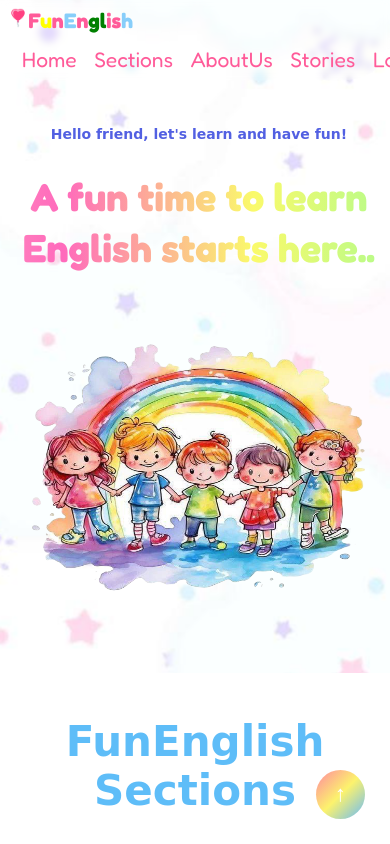
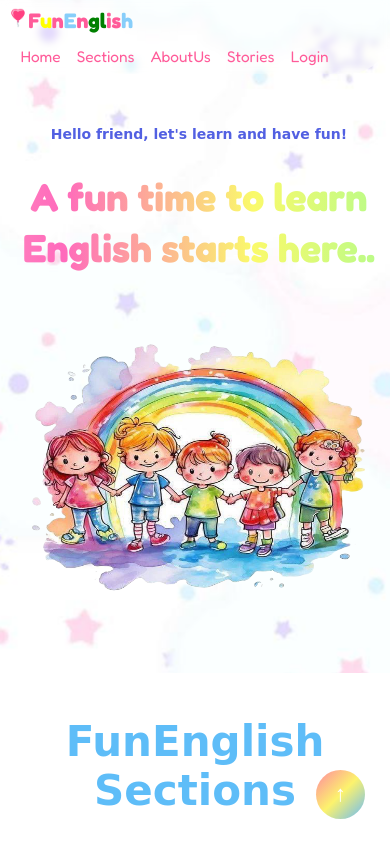
Before and after one commit to Taqwao-oMilad/FunEnglish_web, a plain HTML site: page index.html in a window 390 px wide. Shown: the top 844 px of the page. Drawn offline with Linux system fonts and the light colour scheme; a web font is replaced by a local one.

Commit message:
Add files via upload

```diff
--- a/CSS/website.css
+++ b/CSS/website.css
@@ -915,11 +915,11 @@ input:checked + label .description {
     font-size: 1.5rem;
   }
   .nav li a{
-    margin-left:1rem;
+    margin-left:0.9rem;
     text-decoration:none;
-    font-size:1.5rem;
+    font-size:1.1rem;
     color:#ff5b99;
-    font-weight:440;
+    font-weight:400;
   }
   .hero {
     grid-template-columns: 1fr;
@@ -1183,7 +1183,7 @@ input:checked + label .description {
     font-size: 1.5rem;
   }
   .nav li a{
-    margin-left:25px;  /*اهني بكسل  */
+    margin-left:1.3rem;
     text-decoration:none;
     font-size:1.25rem;
     color:#ff5b99;
@@ -1222,7 +1222,7 @@ input:checked + label .description {
   }
   .card1, .card2, .card3, .card4 {
     width: 100%;
-    margin-left: 7.5rem; /* مركزي الكروت */
+    margin-left: 4rem; /* مركزي الكروت */
     grid-template-columns: 1fr;
     height: auto;
     margin-top:2rem;
```
